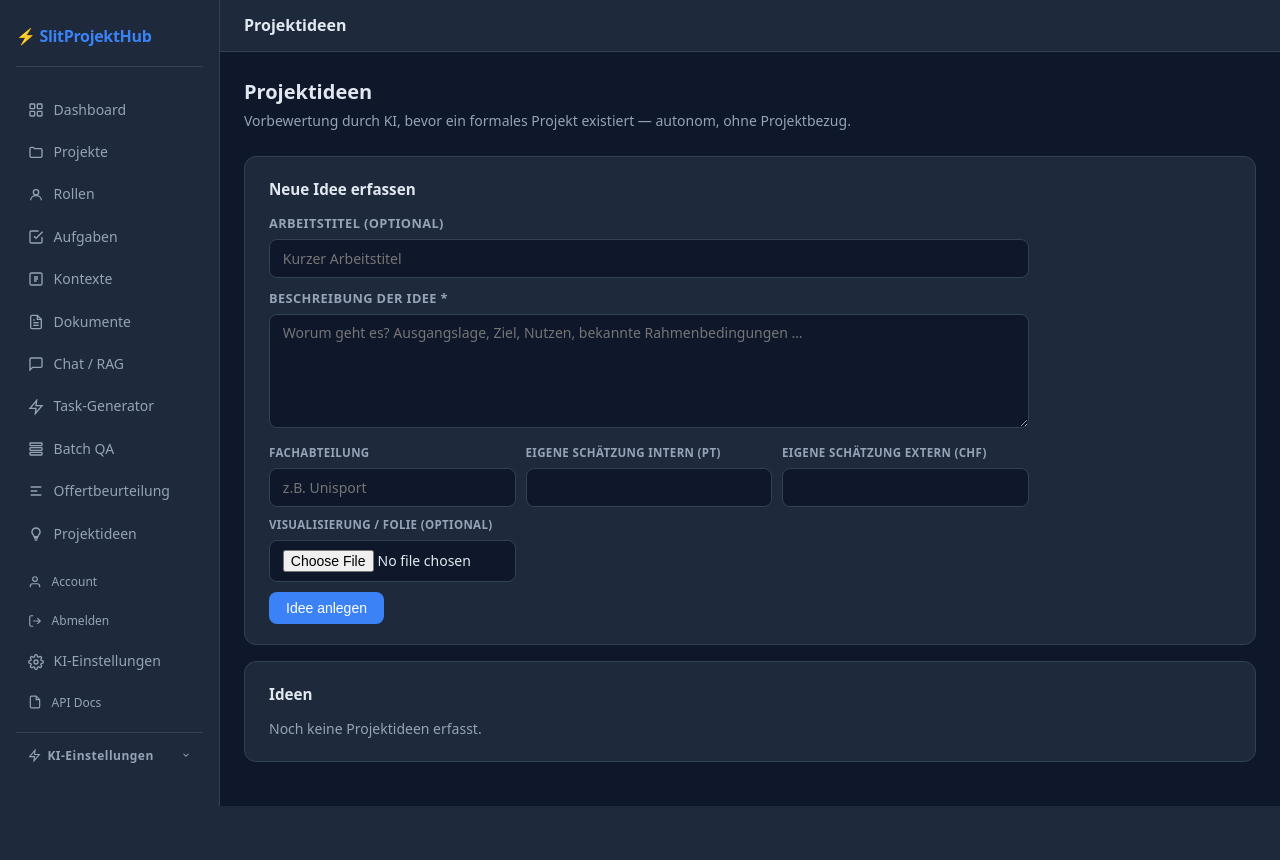
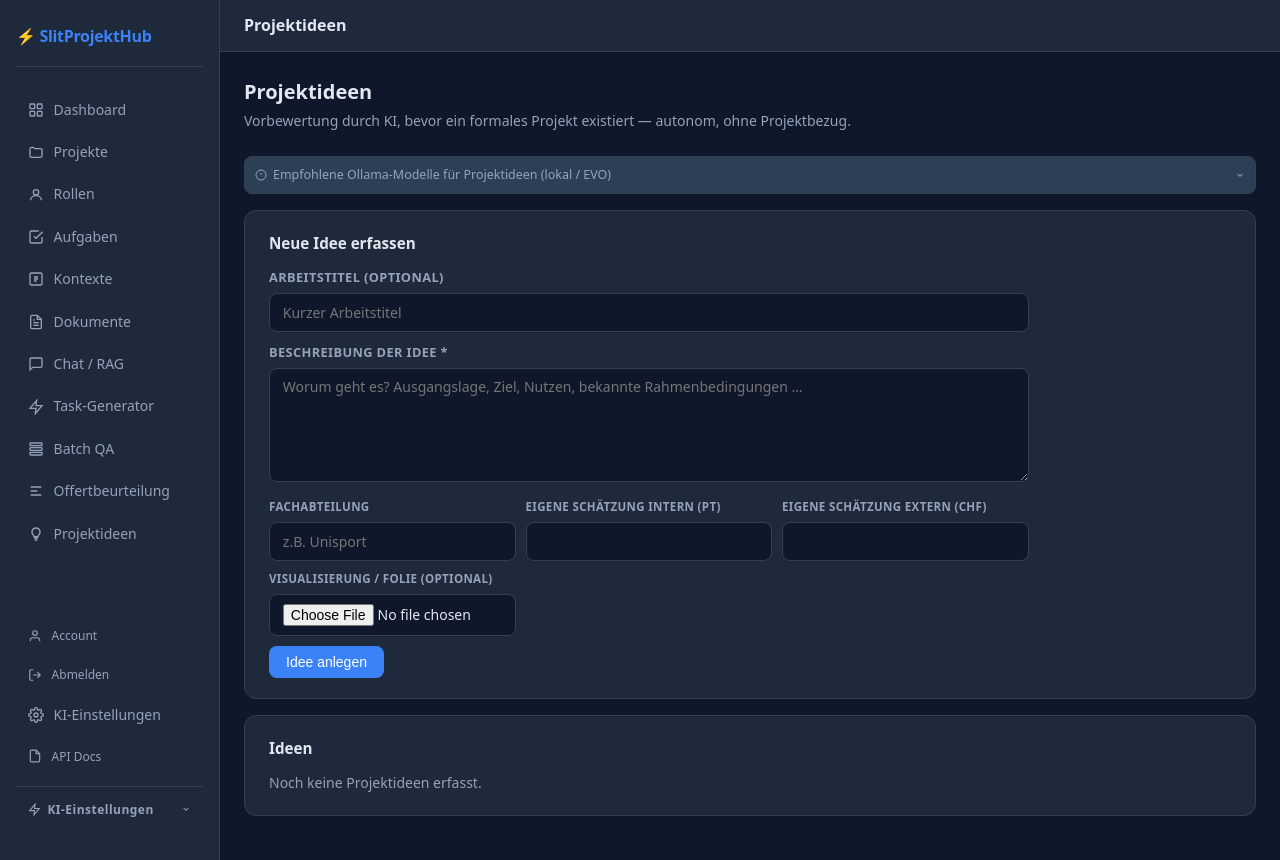
Before and after one commit to lastphoenx/SlitProjektHub, a Python web app: template backend/templates/idea/index.html in a window 1280 px wide. Before the commit the page ends 806 px from the top, so only its background shows below. Run offline with Jinja, Linux system fonts and the light colour scheme; the template is opened without the code that fills it, so the values that code supplies are empty; some libraries are stand-ins or nearby versions.

Commit message:
ui: Ollama-Modell-Empfehlungen auf Projektideen und Offertbeurteilung
Co-authored-by: Cursor <cursoragent@cursor.com>

```diff
--- a/backend/templates/evaluation/index.html
+++ b/backend/templates/evaluation/index.html
@@ -21,6 +21,9 @@
     </div>
   </form>
 </div>
+
+{% set hint_context = 'evaluation' %}
+{% include 'partials/_ki_model_hint.html' %}
 
 {% if not may_evaluate %}
 <div class="card" style="margin-bottom:1rem">
--- a/backend/templates/idea/index.html
+++ b/backend/templates/idea/index.html
@@ -11,6 +11,9 @@
     <p class="page-subtitle">Vorbewertung durch KI, bevor ein formales Projekt existiert — autonom, ohne Projektbezug.</p>
   </div>
 </div>
+
+{% set hint_context = 'idea' %}
+{% include 'partials/_ki_model_hint.html' %}
 
 <div class="card" style="margin-bottom:1rem">
   <h2 style="font-size:.95rem;font-weight:700;margin-bottom:.75rem">Neue Idee erfassen</h2>
--- /dev/null
+++ b/backend/templates/partials/_ki_model_hint.html
@@ -0,0 +1,55 @@
+{# Aufklapp-Hinweis: empfohlene Ollama-Modelle (EVO). hint_context: "idea" | "evaluation" #}
+<details style="margin-bottom:1rem;font-size:.78rem">
+  <summary class="text-muted" style="cursor:pointer;list-style:none;display:flex;align-items:center;gap:.35rem;padding:.5rem .65rem;background:var(--color-surface-2);border:1px solid var(--color-border);border-radius:.5rem">
+    <svg width="12" height="12" fill="none" stroke="currentColor" stroke-width="2" viewBox="0 0 24 24" style="flex-shrink:0"><circle cx="12" cy="12" r="10"/><line x1="12" y1="8" x2="12" y2="12"/><line x1="12" y1="16" x2="12.01" y2="16"/></svg>
+  {% if hint_context == 'idea' %}
+    Empfohlene Ollama-Modelle für Projektideen (lokal / EVO)
+  {% else %}
+    Empfohlene Ollama-Modelle für Offert-KI-Vorschläge (lokal / EVO)
+  {% endif %}
+    <svg width="10" height="10" fill="none" stroke="currentColor" stroke-width="2.5" viewBox="0 0 24 24" style="margin-left:auto" class="details-chevron"><polyline points="6 9 12 15 18 9"/></svg>
+  </summary>
+  <div style="margin-top:.5rem;padding:.65rem .75rem;border:1px solid var(--color-border);border-radius:.5rem;line-height:1.55;color:var(--color-text-muted)">
+    <p style="margin:0 0 .5rem">
+      Modellwahl in <a href="/settings">KI-Einstellungen</a> (Provider <strong>Ollama</strong>).
+      Auf dem EVO ist meist nur <strong>ein</strong> Modell im VRAM geladen — Umschalten kann kurz dauern.
+    </p>
+    {% if hint_context == 'idea' %}
+    <ol style="margin:0;padding-left:1.25rem;display:flex;flex-direction:column;gap:.45rem">
+      <li>
+        <strong style="color:var(--color-text)"><code>llama3.3:70b</code></strong> — beste Ersteinschätzung:
+        Phasen, PT-/CHF-Schätzungen, Risiken und Empfehlung (ein Aufruf pro Idee, Qualität vor Tempo).
+      </li>
+      <li>
+        <strong style="color:var(--color-text)"><code>qwen3:32b</code></strong> — pragmatischer Allround:
+        strukturiertes JSON zuverlässig, schneller als 70b; gut wenn du viele Ideen nacheinander bewertest.
+      </li>
+      <li>
+        <strong style="color:var(--color-text)"><code>llama3:8b</code></strong> — nur zum Testen:
+        JSON-Schema kann unzuverlässig sein; nicht für Portfolio-Entscheide.
+      </li>
+    </ol>
+    <p style="margin:.5rem 0 0;font-size:.72rem">
+      Folien/Bilder werden noch nicht an die KI geschickt (nur Anzeige). Für Vision später: <code>qwen2.5vl:7b</code> oder <code>qwen2.5vl:32b</code>.
+    </p>
+    {% else %}
+    <ol style="margin:0;padding-left:1.25rem;display:flex;flex-direction:column;gap:.45rem">
+      <li>
+        <strong style="color:var(--color-text)"><code>qwen3:32b</code></strong> — Standard für KI-Vorschläge:
+        liest Angebots-Chunks (RAG), liefert Score, Begründung und Zitat; schnell genug für viele Matrix-Zellen.
+      </li>
+      <li>
+        <strong style="color:var(--color-text)"><code>llama3.3:70b</code></strong> — für schwierige Kriterien:
+        langer Anforderungstext, feine Abgrenzung im Angebot; langsamer, aber genauer.
+      </li>
+      <li>
+        <strong style="color:var(--color-text)"><code>llama3:8b</code></strong> — nur zum Ausprobieren:
+        Scores und Zitate oft zu oberflächlich; nicht für Vergabeentscheide.
+      </li>
+    </ol>
+    <p style="margin:.5rem 0 0;font-size:.72rem">
+      Nicht geeignet: <code>llama3.2:1b</code> (zu klein), Coding-Modelle (<code>qwen2.5-coder</code>).
+    </p>
+    {% endif %}
+  </div>
+</details>
```
